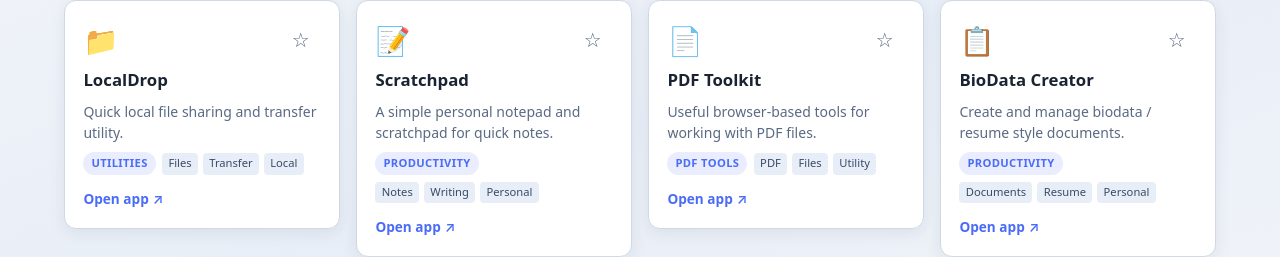
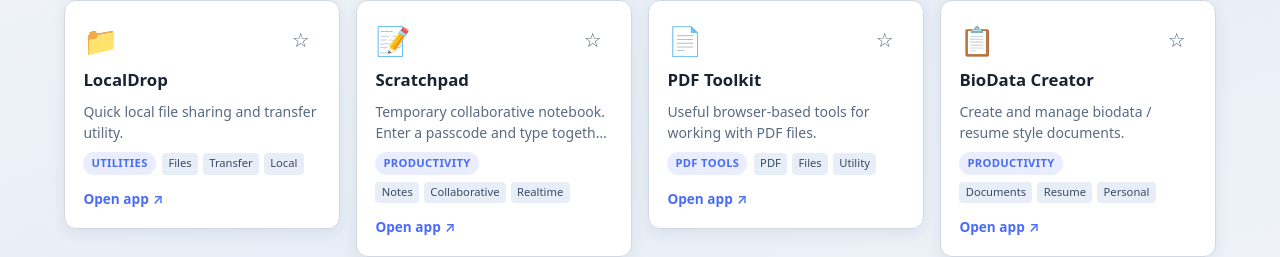
Before and after one commit to ElDorado9604/app-hub, a React (Vite) app: page / in a window 1280 px wide. Shown: the part 275-532 px from the top of the page. Built offline with nearby package versions, Linux system fonts and the light colour scheme.

Commit message:
Update Scratchpad description + ensure clean deploy

```diff
--- a/src/data/apps.ts
+++ b/src/data/apps.ts
@@ -13,10 +13,10 @@ export const apps: App[] = [
   {
     id: "scratchpad",
     name: "Scratchpad",
-    description: "A simple personal notepad and scratchpad for quick notes.",
+    description: "Temporary collaborative notebook. Enter a passcode and type together with connected users in real time.",
     url: "https://scratchpad-eldorado4.vercel.app",
     category: "Productivity",
-    tags: ["Notes", "Writing", "Personal"],
+    tags: ["Notes", "Collaborative", "Realtime"],
     icon: "📝",
   },
   {
```
